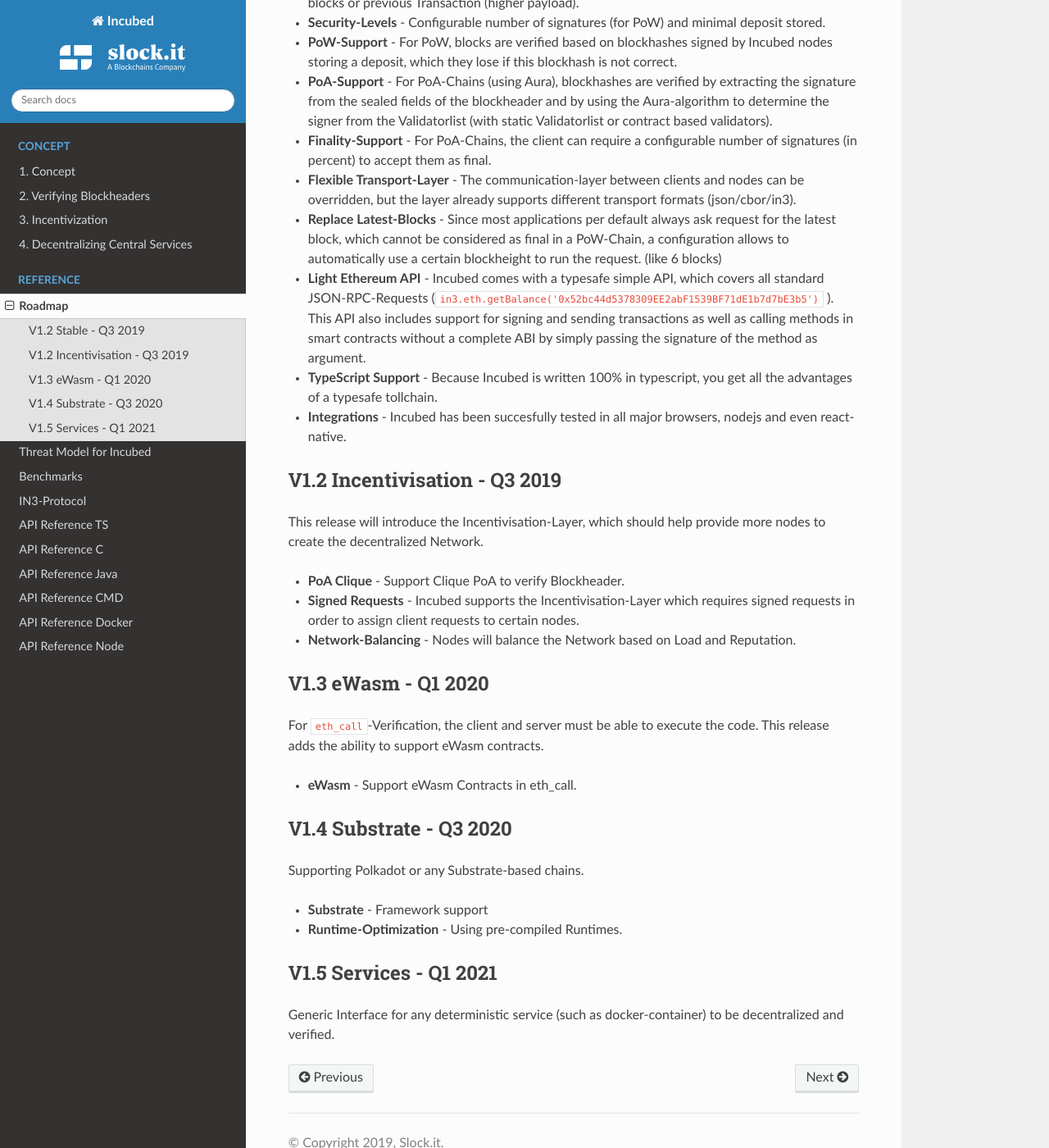
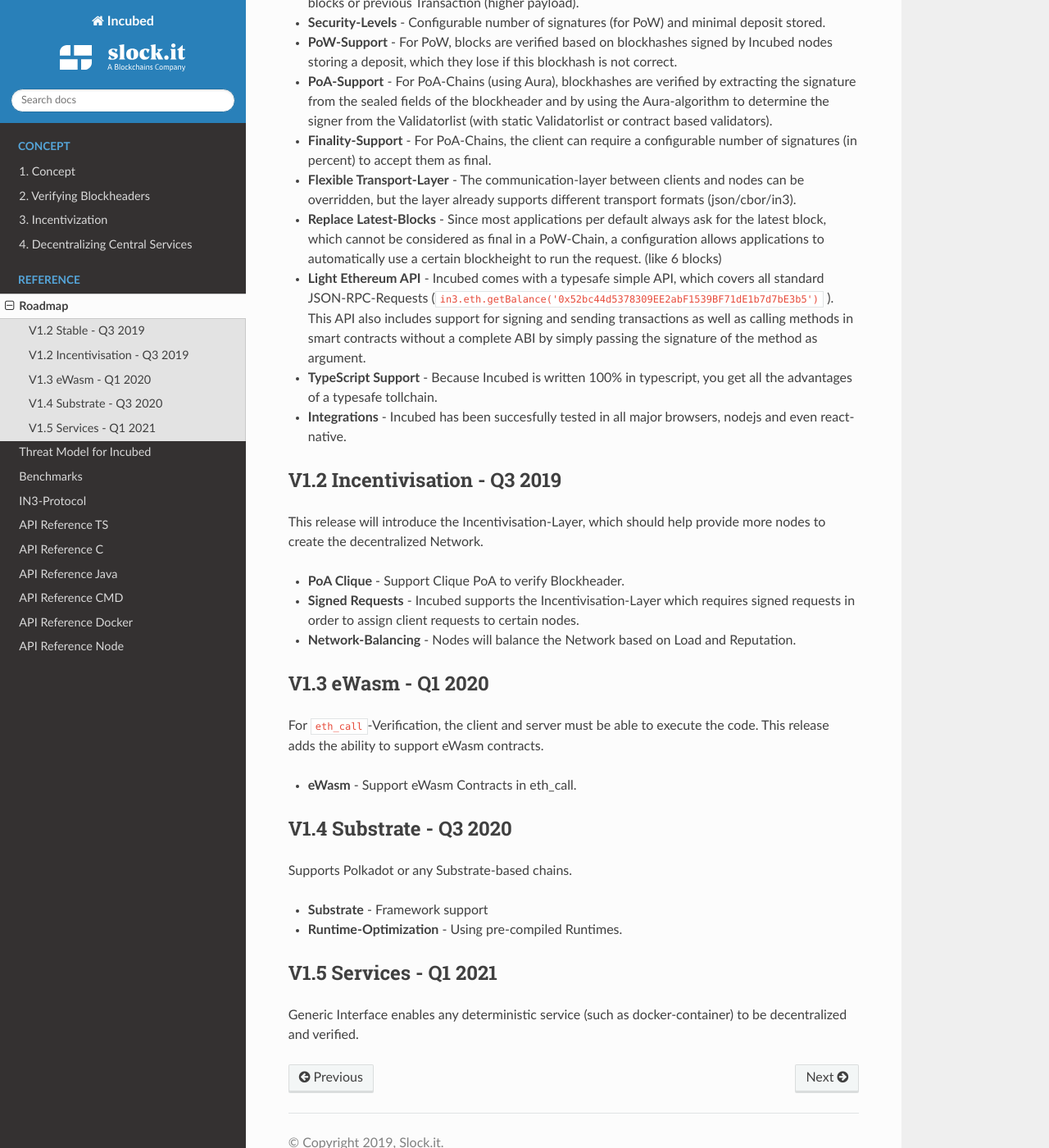
Before and after one commit to blockchainsllc/in3-docs, a Sphinx documentation site: the page built from docs/milestones.md, in a window 1280 px wide and 1400 px high, scrolled down 1141 px. Shown: the whole window at 82% size. Built offline with Sphinx 7.4.7 and the Read the Docs theme 2.0.0, drawn with Linux system fonts in a browser that asks for light colours; pages that are not in the unit, such as notebooks, are missing from menus.

Commit message:
Update milestones.md

```diff
--- a/docs/milestones.md
+++ b/docs/milestones.md
@@ -24,7 +24,7 @@
 - **PoA-Support** - For PoA-Chains (using Aura), blockhashes are verified by extracting the signature from the sealed fields of the blockheader and by using the Aura-algorithm to determine the signer from the Validatorlist (with static Validatorlist or contract based validators).
 - **Finality-Support** - For PoA-Chains, the client can require a configurable number of signatures (in percent) to accept them as final.
 - **Flexible Transport-Layer** - The communication-layer between clients and nodes can be overridden, but the layer already supports different transport formats (json/cbor/in3).
-- **Replace Latest-Blocks** - Since most applications per default always ask request for the latest block, which cannot be considered as final in a PoW-Chain, a configuration allows to automatically use a certain blockheight to run the request. (like 6 blocks)
+- **Replace Latest-Blocks** - Since most applications per default always ask for the latest block, which cannot be considered as final in a PoW-Chain, a configuration allows applications to automatically use a certain blockheight to run the request. (like 6 blocks)
 - **Light Ethereum API** - Incubed comes with a typesafe simple API, which covers all standard JSON-RPC-Requests (`in3.eth.getBalance('0x52bc44d5378309EE2abF1539BF71dE1b7d7bE3b5')` ). This API also includes support for signing and sending transactions as well as calling methods in smart contracts without a complete ABI by simply passing the signature of the method as argument.
 - **TypeScript Support** - Because Incubed is written 100% in typescript, you get all the advantages of a typesafe tollchain.
 - **Integrations** -  Incubed has been succesfully tested in all major browsers, nodejs and even react-native.
@@ -45,11 +45,11 @@
 
 ## V1.4 Substrate - Q3 2020
 
-Supporting Polkadot or any Substrate-based chains.
+Supports Polkadot or any Substrate-based chains.
 
 - **Substrate** - Framework support
 - **Runtime-Optimization** - Using pre-compiled Runtimes.
 
 ## V1.5 Services - Q1 2021
 
-Generic Interface for any deterministic service (such as docker-container) to be decentralized and verified.
+Generic Interface enables any deterministic service (such as docker-container) to be decentralized and verified.
```
